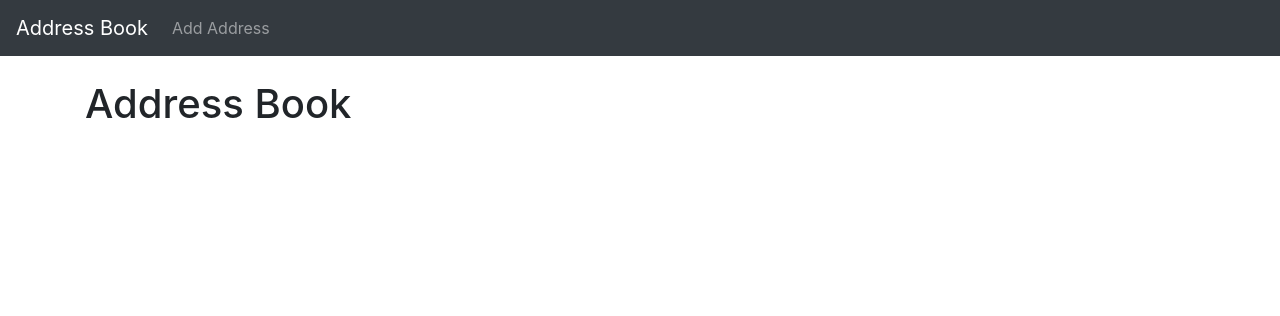
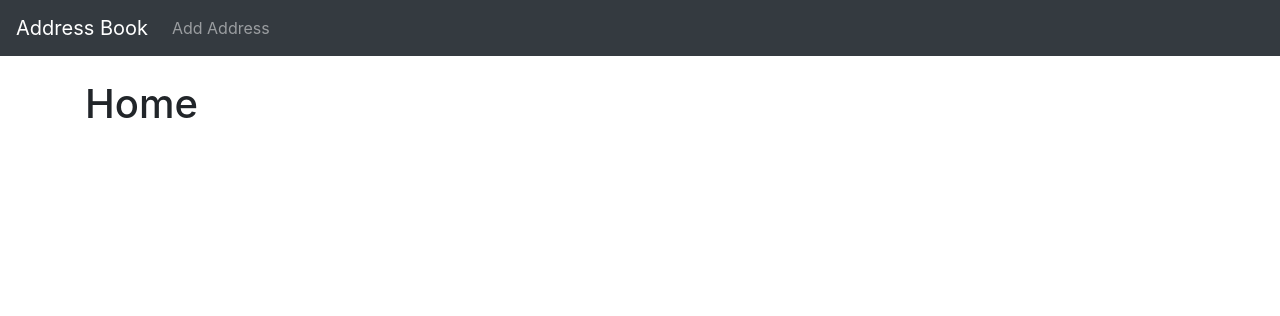
Before and after one commit to lyndsayfulford-dev/AddressBook-django, a Django app: page / in a window 1280 px wide. Shown: the top 316 px of the page. Run offline with Django 5.2, Linux system fonts and the light colour scheme.

Commit message:
changed home.html2

```diff
--- a/address_book/templates/base.html
+++ b/address_book/templates/base.html
@@ -8,7 +8,7 @@
     <!-- Bootstrap CSS -->
     <link rel="stylesheet" href="https://cdn.jsdelivr.net/npm/bootstrap@4.6.2/dist/css/bootstrap.min.css" integrity="sha384-xOolHFLEh07PJGoPkLv1IbcEPTNtaed2xpHsD9ESMhqIYd0nLMwNLD69Npy4HI+N" crossorigin="anonymous">
 
-    <title>Hello, world!</title>
+    <title>Address Book!</title>
   </head>
   <body>
 <nav class="navbar navbar-expand-lg navbar-dark bg-dark">
--- a/address_book/templates/home.html
+++ b/address_book/templates/home.html
@@ -1,4 +1,4 @@
 {% extends 'base.html' %}
 {% block content %}
-	<h1>Address Book</h1>
+	<h1>Home</h1>
 {% endblock %}
```
